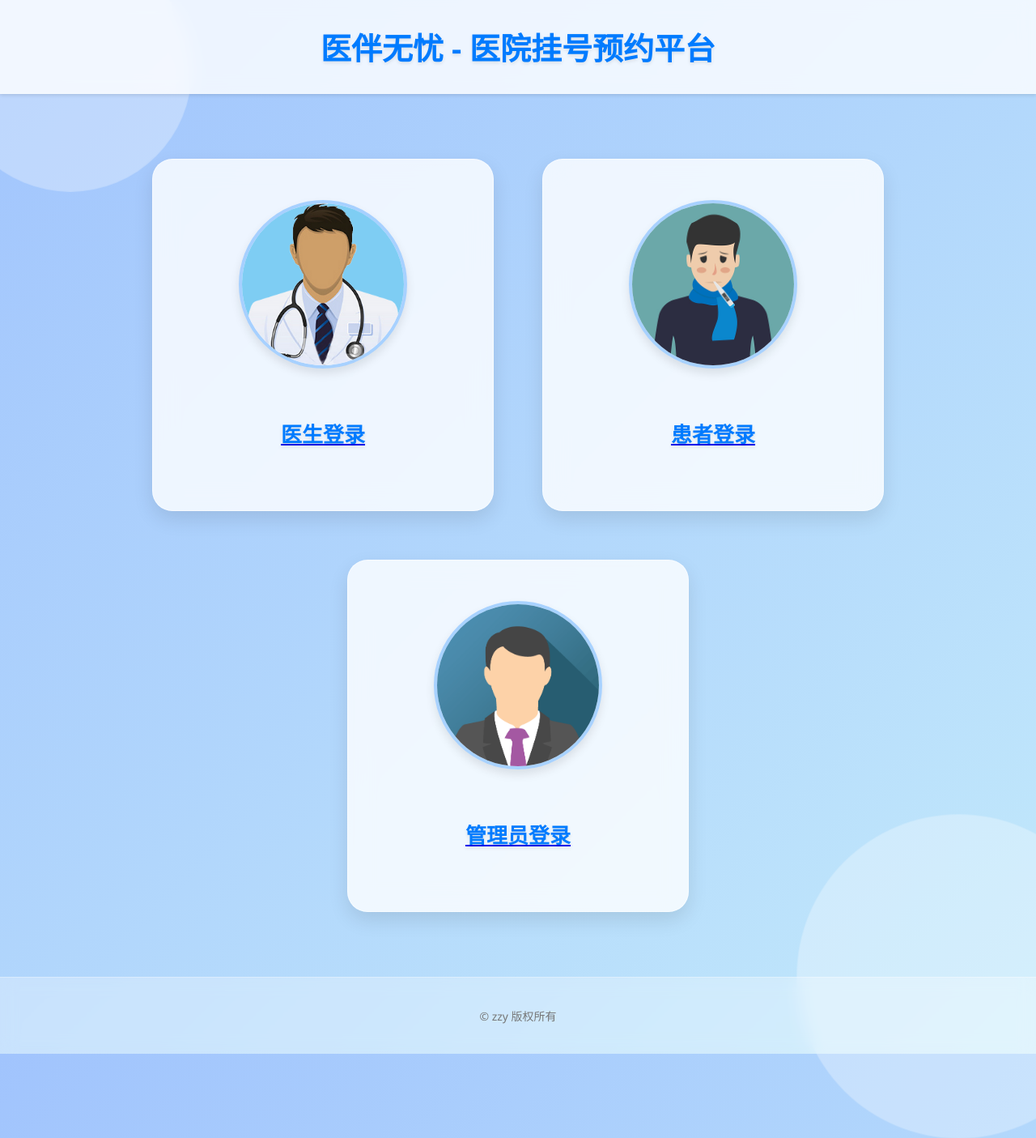
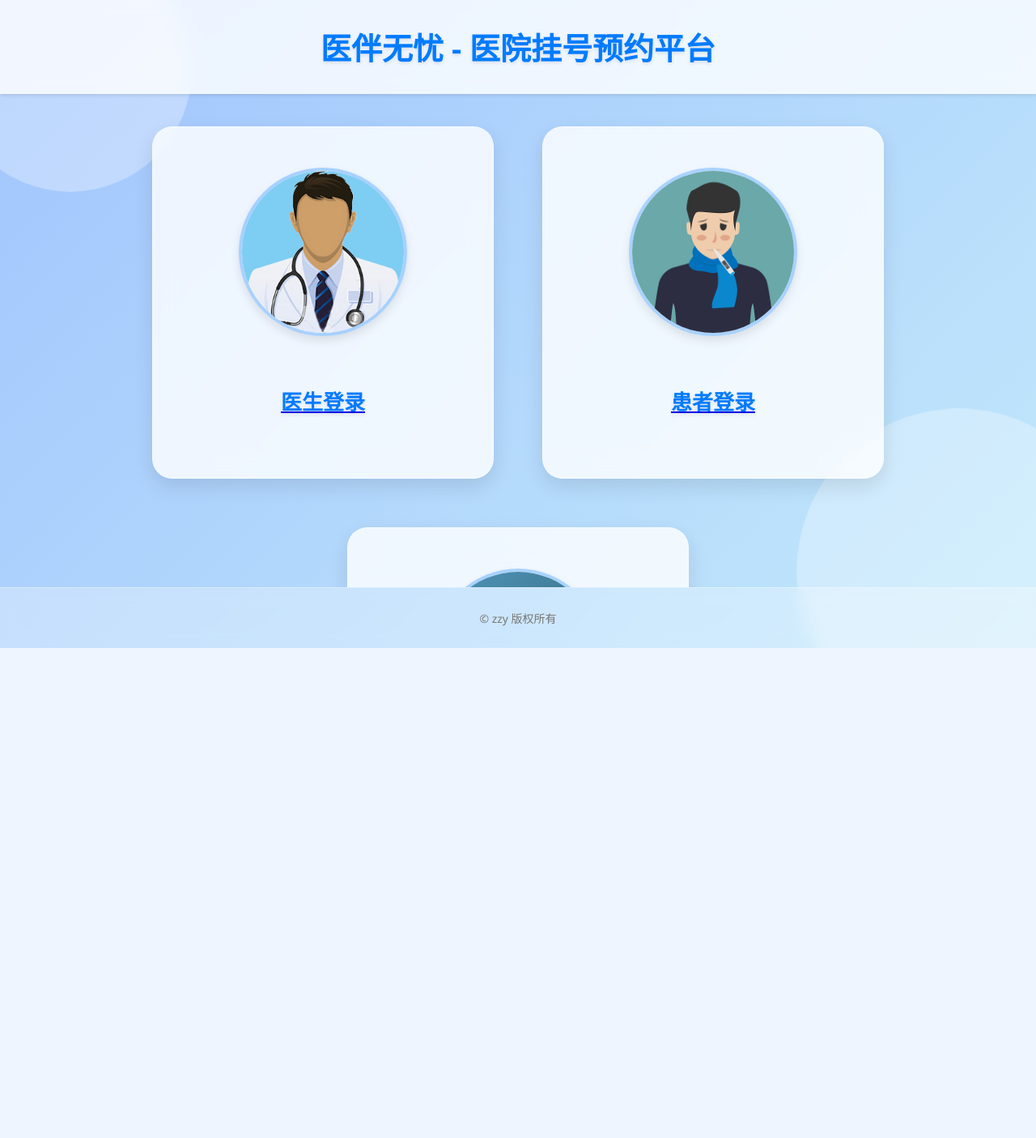
Before and after one commit to VioletEvergardenZz/HospitalSystem, a Django app: page / in a window 1280 px wide; the page is wider, and only the part inside the window is pictured. Shown: that part at 81% size. After the commit the page ends 800 px from the top of that part, so only its background shows below. Run offline with Django 4.2, Linux system fonts and the light colour scheme.

Commit message:
updata:修改选择登录页面为全屏

```diff
--- a/static/css/chooselogin.css
+++ b/static/css/chooselogin.css
@@ -1,13 +1,19 @@
 /* 全局样式 */
+html, body {
+    margin: 0;
+    padding: 0;
+    width: 100%;
+    height: 100%;
+    overflow: hidden; /* 禁用滚动条 */
+}
+
 body {
     font-family: 'Segoe UI', Tahoma, Geneva, Verdana, sans-serif;
-    margin: 0;
-    padding: 0;
     background: linear-gradient(135deg, #a1c4fd 0%, #c2e9fb 100%);
     display: flex;
     flex-direction: column;
-    min-height: 100vh;
     position: relative;
+    height: 100vh;
 }
 
 /* 添加背景的圆形装饰 */
@@ -38,21 +44,13 @@ body::after {
 }
 
 @keyframes float1 {
-    0% {
-        transform: translate(0, 0);
-    }
-    100% {
-        transform: translate(50px, 50px);
-    }
+    0% { transform: translate(0, 0); }
+    100% { transform: translate(50px, 50px); }
 }
 
 @keyframes float2 {
-    0% {
-        transform: translate(0, 0);
-    }
-    100% {
-        transform: translate(-80px, -80px);
-    }
+    0% { transform: translate(0, 0); }
+    100% { transform: translate(-80px, -80px); }
 }
 
 /* 头部样式 */
@@ -75,13 +73,15 @@ body::after {
 
 /* 登录选项容器样式 */
 .bottom {
+    flex: 1;
     display: flex;
     justify-content: center;
     align-items: center;
     flex-wrap: wrap;
     gap: 60px;
-    padding: 80px 20px;
-    flex: 1;
+    padding: 40px 20px;
+    box-sizing: border-box;
+    overflow: hidden;
 }
 
 /* 单个登录选项样式 */
@@ -139,12 +139,14 @@ body::after {
 
 /* 版权信息样式 */
 .copyright {
+    flex-shrink: 0;
     text-align: center;
-    padding: 20px 0;
+    padding: 10px 0;
     background-color: rgba(255, 255, 255, 0.3);
     color: #777;
     backdrop-filter: blur(10px);
     border-top: 1px solid rgba(255, 255, 255, 0.3);
+    width: 100%;
 }
 
 .copyright p span {
```
